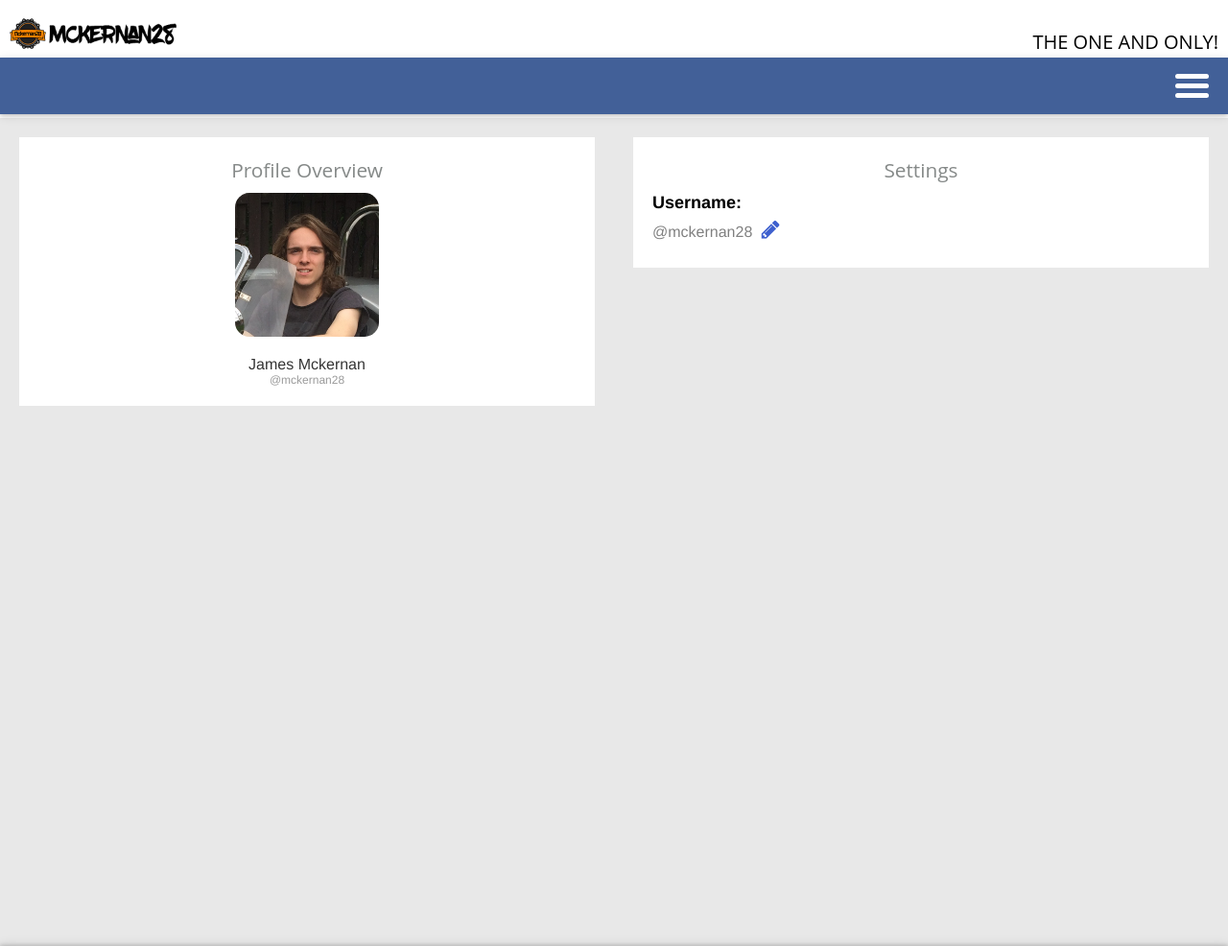
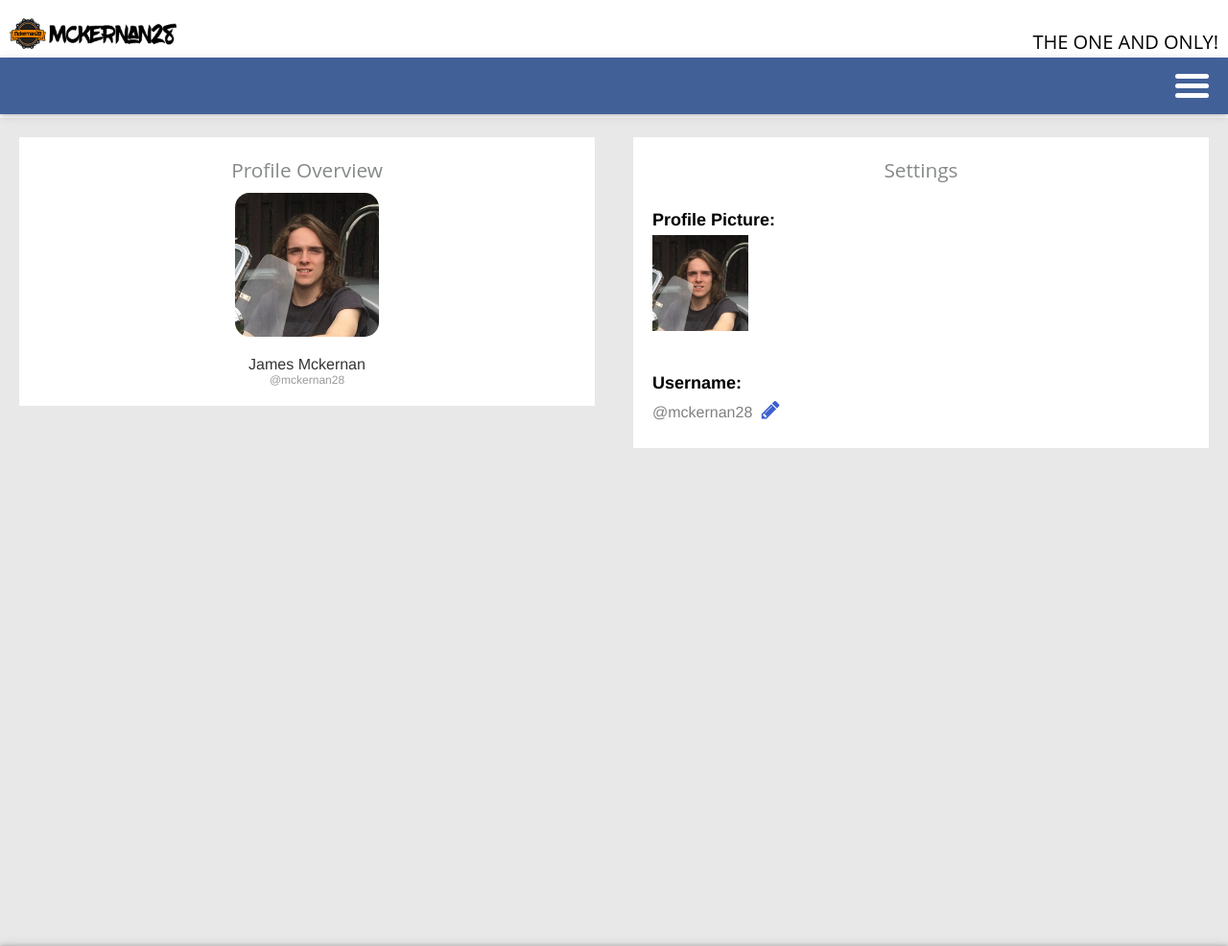
Before and after one commit to mckernan28/mckernan28.github.io, a PHP site: page /settings.html in a window 1280 px wide. Shown: the top 986 px of the page at 96% size. Run offline with PHP 8.4, Linux system fonts and the light colour scheme.

Commit message:
Worked on Settings Page added profile picture settings

```diff
--- a/script.js
+++ b/script.js
@@ -1,28 +1,41 @@
 $(document).ready(function() {
 
+    //Sets the menu-bar fixed to follow page even if scrolled passed it
     var topOfOthDiv = $(".banner-container").outerHeight();
+    $(window).scroll(function() {
+        if($(window).scrollTop() > topOfOthDiv) {
+            $('.menu-bar').addClass("menu-bar-active");
+            $('.dropdown-menu-container').addClass("dropdown-menu-container-activated");
+            $('.banner-container-compensator').addClass('banner-container-compensator-active');
+        }else{
+            $('.menu-bar').removeClass("menu-bar-active");
+            $('.dropdown-menu-container').removeClass("dropdown-menu-container-activated");
+            $('.banner-container-compensator').removeClass('banner-container-compensator-active');
+        }
+    });
+
+    //Save and Cancel functions and animation for settings page
     var $input = $('<input class="inputs" id="username-input"/>');
     var $p = $('<p data-editable id="current-username">@mckernan28</p>');
-
+    var profileSettingsHeight = $(".profile-settings").outerHeight();
     $(".edit").click(function(e){
         e.preventDefault();
-        $('.profile-settings').animate({height:145},300);
+        $('.profile-settings').animate({height: profileSettingsHeight + 10},200);
         $(this).toggle();
         $('#username-edit-input').children().fadeToggle(300);
 
         $('#current-username').replaceWith( $input );
     });
-
     $("#cancel-username-edit").click(function(e){
         e.preventDefault();
-        $('.profile-settings').animate({height:98},300);
+        $('.profile-settings').animate({height: profileSettingsHeight - 40},300);
         $(".edit").toggle();
         $('#username-edit-input').children().fadeToggle(300);
 
         $('#username-input').replaceWith( $p );
     });
 
-
+    //Toggles menu icon in menu-bar for navigation
     $(".hamburger").click(function(e){
         e.preventDefault();
         $(this).toggleClass('hamburger-active');
@@ -30,6 +43,7 @@ $(document).ready(function() {
         $('.dropdown-menu-container').toggleClass('dropdown-menu-container-active');
     });
 
+    //Selection of 'people' on main page
     $(".square").click(function(e){
         e.preventDefault();
         if ($(this).hasClass('square-active')) {
@@ -41,15 +55,4 @@ $(document).ready(function() {
         }
     });
 
-    $(window).scroll(function() {
-        if($(window).scrollTop() > topOfOthDiv) {
-            $('.menu-bar').addClass("menu-bar-active");
-            $('.dropdown-menu-container').addClass("dropdown-menu-container-activated");
-            $('.banner-container-compensator').addClass('banner-container-compensator-active');
-        }else{
-            $('.menu-bar').removeClass("menu-bar-active");
-            $('.dropdown-menu-container').removeClass("dropdown-menu-container-activated");
-            $('.banner-container-compensator').removeClass('banner-container-compensator-active');
-        }
-    });
 });
--- a/settings.html
+++ b/settings.html
@@ -94,8 +94,13 @@
                     <div class="profile-settings">
                         <p class="setting-headers">Settings</p>
                         <form id="settings-form" action="">
+                            <div id="edit-profile-picture-container">
+                                <p class="settings-titles">Profile Picture:</p>
+                                <img src="mckernan28-avatar.png" alt="Preview" id="profile-preview-settings-picture">
+                            </div>
+
                             <div id="edit-username-container">
-                                <label id="name-change">Username:</label>
+                                <p class="settings-titles">Username:</p>
                                 <p data-editable id="current-username">@mckernan28</p>
                                 <div id="edit-container">
                                     <i class="fa fa-pencil edit" aria-hidden="true"></i>
--- a/style.css
+++ b/style.css
@@ -438,7 +438,7 @@ i {
     padding-bottom: 4px;
 }
 
-#name-change {
+.settings-titles {
     display: block;
     font-size: 18px;
     margin-bottom: 5px;
@@ -474,9 +474,17 @@ i {
     margin-bottom: 5px;
 }
 
+#username-input {
+    margin-top: 5px;
+}
 
+#profile-preview-settings-picture {
+    width: 100px;
+}
 
-
+#edit-profile-picture-container {
+    margin-bottom: 40px;
+}
 
 
 
```
